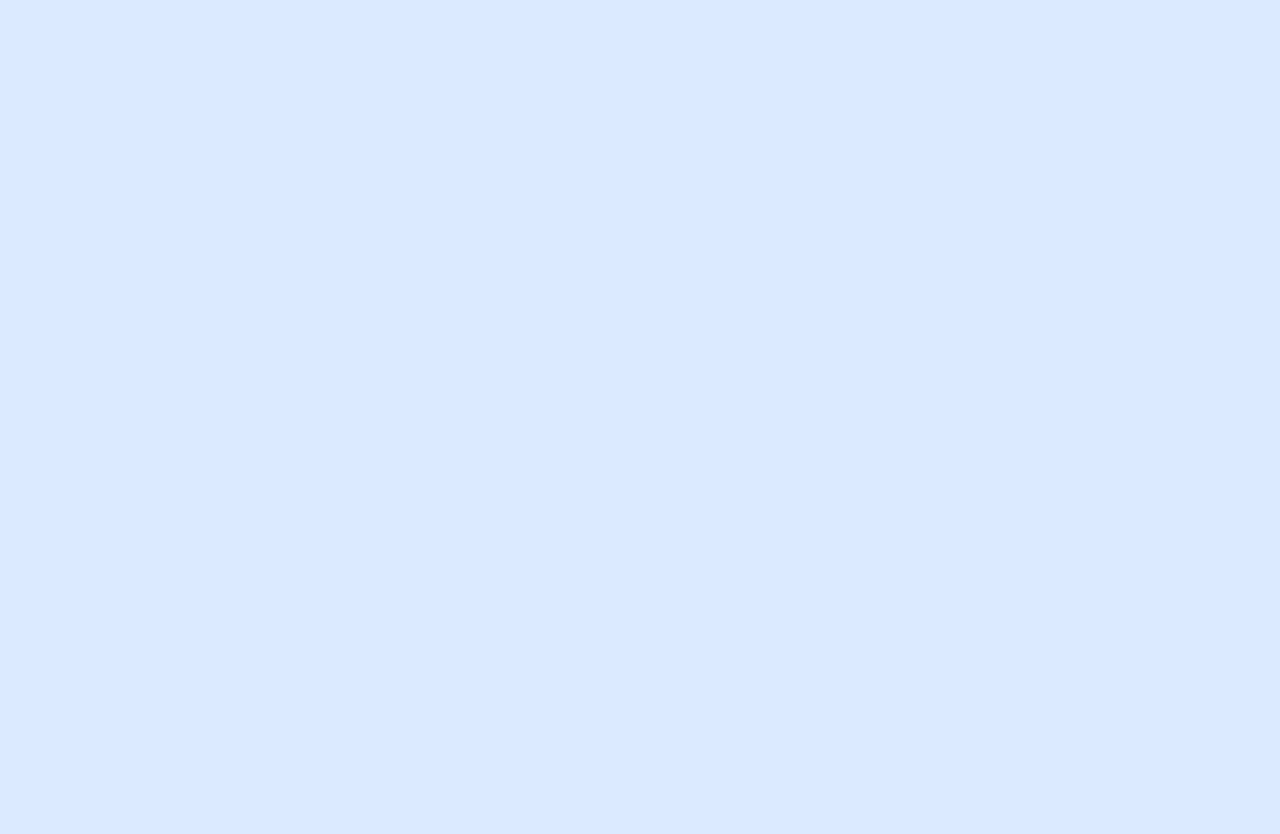
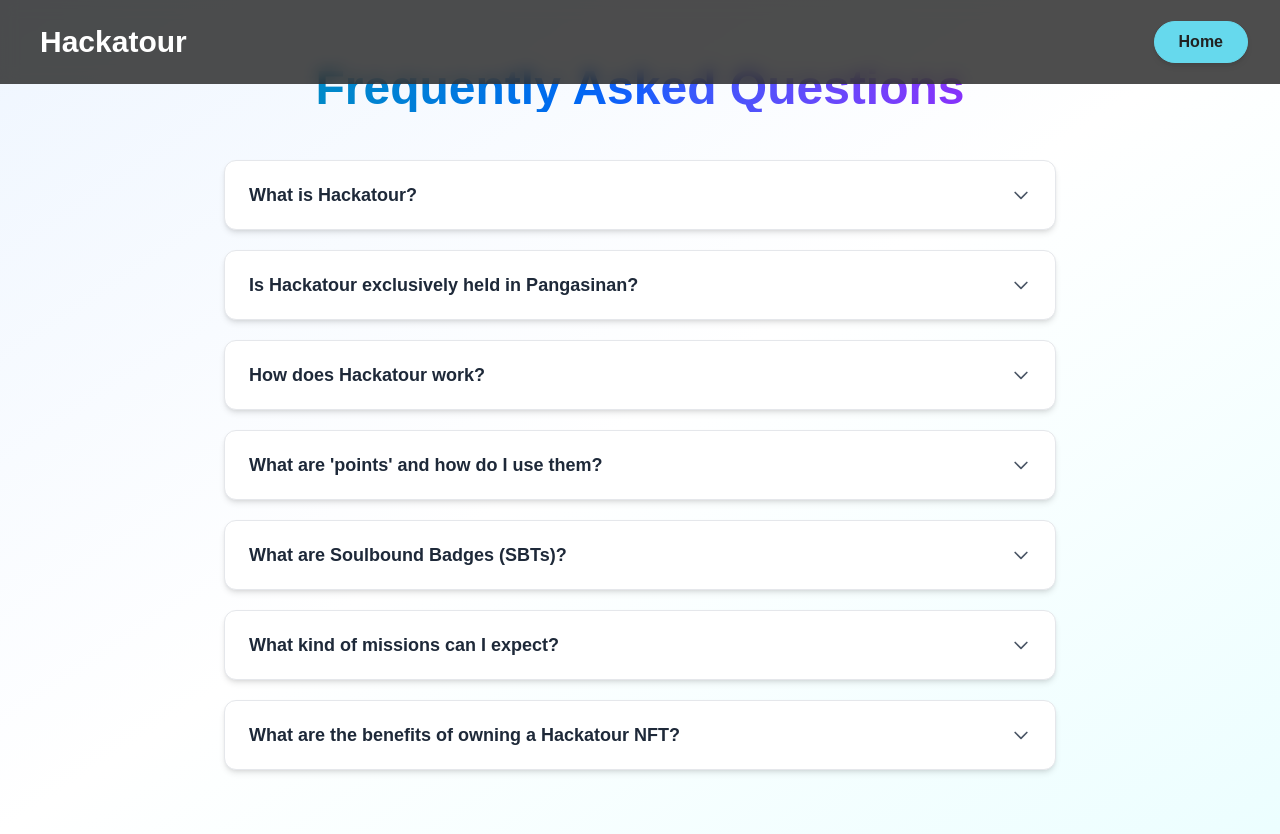
Before and after one commit to Nyelo7/tourism, a React (Vite) app in the folder src/tourism_frontend/: page /faq in a window 1280 px wide. Before the commit this address had no page. Before the commit the page ends 800 px from the top, so only its background shows below. Built offline with nearby package versions, Linux system fonts and the light colour scheme.

Commit message:
added faq

```diff
--- a/src/tourism_frontend/src/App.jsx
+++ b/src/tourism_frontend/src/App.jsx
@@ -14,6 +14,7 @@ import DagupanPage from './pages/city/Dagupan';
 import AlaminosPage from './pages/city/Alaminos';
 import ManaoagPage from './pages/city/Manaoag';
 import BolinaoPage from './pages/city/Bolinao';
+import FAQ from './pages/faq';
 
 
 function App() {
@@ -22,6 +23,7 @@ function App() {
     <div className="App">
       <Routes>
         <Route path="/" element={<LandingPage />} />
+        <Route path="faq" element={<FAQ/>}/>
         <Route path="/login" element={<Login />} />
         <Route path="/signup" element={<Signup />} />
         <Route path="/register" element={<Register />} />
--- a/src/tourism_frontend/src/components/BottomNav1.jsx
+++ b/src/tourism_frontend/src/components/BottomNav1.jsx
@@ -16,7 +16,7 @@ const BottomNav = () => {
     { path: '/map', label: 'Map', icon: <FaMapMarkedAlt /> },
     { path: '/shop', label: 'Shop', icon: <FaShoppingBag /> },
     { path: '/profile', label: 'Profile', icon: <FaUser /> },
-    { path: '/dashboard', label: 'Dashboard', icon: <FaChartLine /> },
+    // { path: '/dashboard', label: 'Dashboard', icon: <FaChartLine /> },
   ];
 
   return (
--- a/src/tourism_frontend/src/components/LandingPage/LandingPageHeader.jsx
+++ b/src/tourism_frontend/src/components/LandingPage/LandingPageHeader.jsx
@@ -1,5 +1,5 @@
 import React, { useState, useEffect } from 'react';
-import { useNavigate, useLocation } from 'react-router-dom';
+import { useNavigate, useLocation, Link } from 'react-router-dom';
 
 const LandingPageHeader = () => {
   const navigate = useNavigate();
@@ -7,62 +7,97 @@ const LandingPageHeader = () => {
   const [isVisible, setIsVisible] = useState(true);
   const [lastScrollY, setLastScrollY] = useState(0);
 
+  // Effect to handle header visibility on scroll
   useEffect(() => {
     const handleScroll = () => {
       if (typeof window !== 'undefined') {
-        if (window.scrollY > 80) {
+        if (window.scrollY > 80) { // If scrolled past 80px
           if (window.scrollY > lastScrollY) {
+            // Scrolling down, hide header
             setIsVisible(false);
           } else {
+            // Scrolling up, show header
             setIsVisible(true);
           }
         } else {
+          // At the top of the page, always show header
           setIsVisible(true);
         }
-        setLastScrollY(window.scrollY);
+        setLastScrollY(window.scrollY); // Update last scroll position
       }
     };
 
+    // Add scroll event listener
     if (typeof window !== 'undefined') {
       window.addEventListener('scroll', handleScroll);
     }
 
+    // Clean up event listener on component unmount
     return () => {
       if (typeof window !== 'undefined') {
         window.removeEventListener('scroll', handleScroll);
       }
     };
-  }, [lastScrollY]);
+  }, [lastScrollY]); // Re-run effect when lastScrollY changes
 
+  // Determine if the current page is the landing page
   const isLandingPage = location.pathname === '/';
+  // Determine if the current page is the FAQ page
+  const isFaqPage = location.pathname === '/faq';
 
+  // Function to handle logout
   const handleLogout = () => {
-    navigate('/');
+    // Implement your actual logout logic here (e.g., clear tokens, update auth state)
+    navigate('/'); // Redirects to the landing page after logout
   };
 
   return (
     <header
       className={`w-full p-2 sm:p-4 bg-charcoal-gray/80 backdrop-blur-sm fixed top-0 z-50 transition-transform duration-300 ${
-        isVisible ? 'translate-y-0' : '-translate-y-full'
+        isVisible ? 'translate-y-0' : '-translate-y-full' // Controls header visibility based on scroll
       }`}
     >
       <nav className="container mx-auto flex justify-between items-center px-2 sm:px-4">
-        <a
-          href="#hero"
+        {/* Hackatour Logo/Title - Always links to home */}
+        <Link
+          to="/"
           className="text-white text-xl sm:text-3xl font-extrabold hover:text-cyan-vibrant transition-colors duration-300 rounded-md p-1 sm:p-2"
         >
           Hackatour
-        </a>
-        <ul className="flex items-center">
+        </Link>
+        <ul className="flex items-center space-x-4">
+          {/* FAQ Link - Only visible on the landing page */}
+          {isLandingPage && (
+            <li>
+              <Link
+                to="/faq"
+                className="px-3 py-1 sm:px-4 sm:py-2 text-white font-medium hover:text-cyan-vibrant transition-colors duration-300 rounded-full border border-transparent hover:border-cyan-vibrant"
+              >
+                FAQ
+              </Link>
+            </li>
+          )}
+
+          {/* Conditional Button: Login, Logout, or Home (for FAQ) */}
           <li>
             {isLandingPage ? (
+              // Show Login button on the landing page
               <button
                 onClick={() => navigate('/login')}
                 className="px-4 py-1 sm:px-6 sm:py-2 bg-cyan-vibrant text-charcoal-gray font-semibold border border-cyan-vibrant rounded-full hover:bg-optimistic-yellow hover:border-optimistic-yellow transition-all duration-300 transform hover:scale-105 shadow-md"
               >
                 Login
               </button>
+            ) : isFaqPage ? (
+              // Show Home button on the FAQ page
+              <button
+                onClick={() => navigate('/')} // Navigates back to the home page
+                className="px-4 py-1 sm:px-6 sm:py-2 bg-cyan-vibrant text-charcoal-gray font-semibold border border-cyan-vibrant rounded-full hover:bg-optimistic-yellow hover:border-optimistic-yellow transition-all duration-300 transform hover:scale-105 shadow-md"
+              >
+                Home
+              </button>
             ) : (
+              // Show Logout button on any other page (not landing or FAQ)
               <button
                 onClick={handleLogout}
                 className="px-4 py-1 sm:px-6 sm:py-2 bg-cyan-vibrant text-charcoal-gray font-semibold border border-cyan-vibrant rounded-full hover:bg-optimistic-yellow hover:border-optimistic-yellow transition-all duration-300 transform hover:scale-105 shadow-md"
--- a/src/tourism_frontend/src/components/LandingPage/TestimonialSection.jsx
+++ b/src/tourism_frontend/src/components/LandingPage/TestimonialSection.jsx
@@ -2,16 +2,16 @@
 const TestimonialsSection = () => {
   const testimonials = [
     {
-      quote: "Hackatour transformed my travel experience! Earning tokens while exploring was a game-changer.",
-      author: "Maria S. - Adventure Enthusiast"
+      quote: "Hackatour transformed my travel experience!",
+      author: "Christopher DG. - Adventure Enthusiast"
     },
     {
-      quote: "The digital souvenirs are amazing! It's like having a unique piece of each journey.",
-      author: "John D. - Digital Nomad"
+      quote: "The NFT Badges are amazing! It's like having a unique piece of each journey.",
+      author: "Robe s.- Digital Nomad"
     },
     {
       quote: "A truly innovative platform. The community features are fantastic for discovering new places.",
-      author: "Sarah L. - Travel Blogger"
+      author: "Melquezedek C. - Travel Blogger"
     },
   ];
 
--- /dev/null
+++ b/src/tourism_frontend/src/pages/faq.jsx
@@ -0,0 +1,116 @@
+import React, { useState } from "react";
+import LandingPageHeader from "../components/LandingPage/LandingPageHeader";
+import BottomNav from "../components/BottomNav1";
+
+const FAQ = () => {
+  const [openQuestion, setOpenQuestion] = useState(null);
+
+  const faqData = [
+    {
+      question: "What is Hackatour?",
+      answer:
+        "Hackatour is a unique web3 application that blends tourism with gamification. It allows you to explore various destinations in Pangasinan, complete exciting missions at these locations, and earn points and exclusive Soulbound Badges for your efforts.",
+    },
+    {
+      question: "Is Hackatour exclusively held in Pangasinan?",
+      answer:
+        "Right now, Hackatour is primarily focused in Pangasinan. But don't worry, we're definitely looking to expand and bring Hackatour to other regions soon!",
+    },
+    {
+      question: "How does Hackatour work?",
+      answer:
+        "Hackatour works in a few simple steps:\n\n1. Explore Destinations: Browse a list of cities and attractions in Pangasinan.\n2. Complete Missions: Visit physical locations and complete fun tasks.\n3. Earn Rewards: Get points and Soulbound Badges as proof of your achievements.",
+    },
+    {
+      question: "What are 'points' and how do I use them?",
+      answer:
+        "Points are the in-app currency you earn by completing missions. You can use them to get discounts in our NFT shop. The more missions you complete, the more points you accumulate.",
+    },
+    {
+      question: "What are Soulbound Badges (SBTs)?",
+      answer:
+        "Soulbound Badges are special, non-transferable NFTs that act as digital trophies for completing missions. They're permanent and cannot be sold, making them verifiable records of your adventures.",
+    },
+    {
+      question: "What kind of missions can I expect?",
+      answer:
+        "Missions vary by location and can include:\n\n• Going to specific landmarks\n• Taking photos at designated spots\n• Buying souvenirs\n• Engaging with local businesses\n\nEach mission enhances your travel experience in Pangasinan.",
+    },
+    {
+      question: "What are the benefits of owning a Hackatour NFT?",
+      answer:
+        "The benefits vary depending on the NFT's tier. Some offer exclusive perks like discounts at selected partner shops.",
+    },
+  ];
+
+  const toggleQuestion = (index) => {
+    setOpenQuestion(openQuestion === index ? null : index);
+  };
+
+  return (
+    <div className="bg-gradient-to-br from-blue-50 via-white to-cyan-50 min-h-screen flex flex-col">
+      <LandingPageHeader />
+
+      <main className="flex-grow max-w-4xl mx-auto px-4 sm:px-6 lg:px-8 py-16">
+        <h1 className="text-4xl sm:text-5xl font-extrabold text-center text-transparent bg-clip-text bg-gradient-to-r from-cyan-600 via-blue-600 to-purple-600 mb-12">
+          Frequently Asked Questions
+        </h1>
+
+        <div className="space-y-5">
+          {faqData.map((item, index) => {
+            const isOpen = openQuestion === index;
+            return (
+              <div
+                key={index}
+                className="bg-white border border-gray-200 rounded-xl shadow-md transition"
+              >
+                <button
+                  onClick={() => toggleQuestion(index)}
+                  className="w-full flex justify-between items-center px-6 py-5 text-left focus:outline-none hover:bg-gray-50"
+                >
+                  <span className="text-lg font-semibold text-gray-800">
+                    {item.question}
+                  </span>
+                  <svg
+                    className={`w-5 h-5 transform transition-transform duration-300 ${
+                      isOpen ? "rotate-180" : ""
+                    } text-gray-600`}
+                    fill="none"
+                    stroke="currentColor"
+                    strokeWidth={2}
+                    viewBox="0 0 24 24"
+                  >
+                    <path
+                      strokeLinecap="round"
+                      strokeLinejoin="round"
+                      d="M19 9l-7 7-7-7"
+                    />
+                  </svg>
+                </button>
+
+                <div
+                  className={`px-6 overflow-hidden text-gray-700 text-sm leading-relaxed transition-all duration-300 ${
+                    isOpen ? "max-h-[500px] py-4" : "max-h-0"
+                  }`}
+                >
+                  {item.answer.split("\n").map((line, i) => (
+                    <p key={i} className="mb-2">
+                      {line.trim().startsWith("•") ||
+                      /^\d+\./.test(line.trim()) ? (
+                        <span className="pl-4">{line}</span>
+                      ) : (
+                        line
+                      )}
+                    </p>
+                  ))}
+                </div>
+              </div>
+            );
+          })}
+        </div>
+      </main>
+    </div>
+  );
+};
+
+export default FAQ;
```
Also changed, not shown: src/tourism_frontend/src/components/LandingPage/FeaturesSection.jsx (+5 -5 lines).
